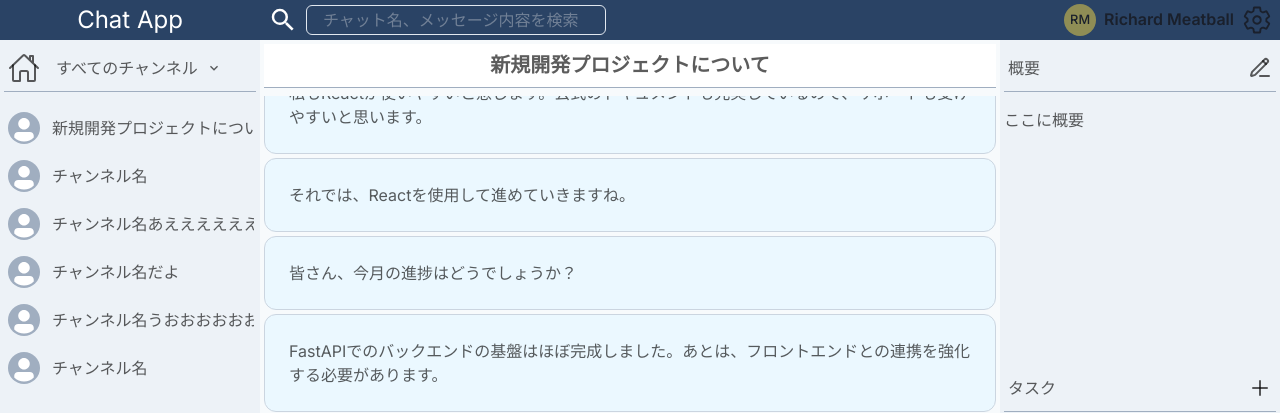
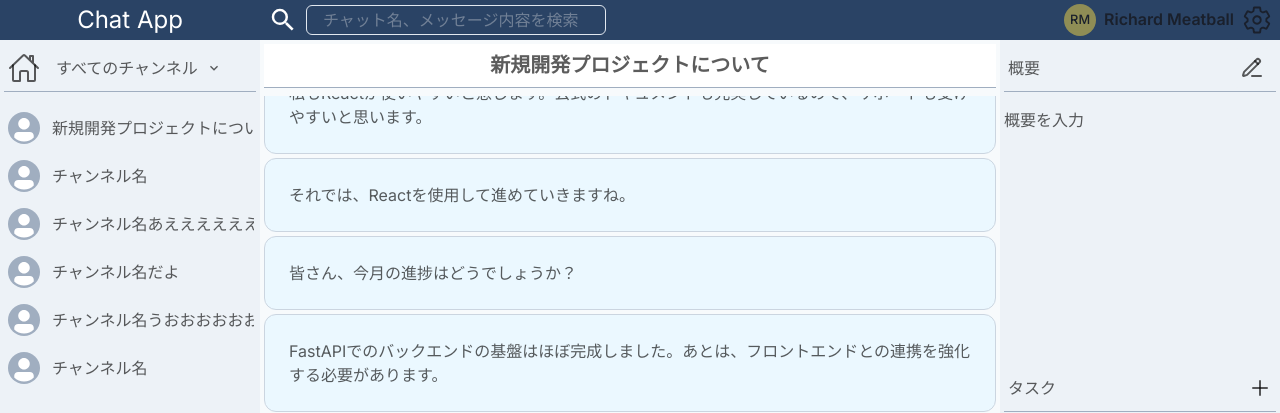
Before and after one commit to RimuMurakami/chatapp-frontend, a Next.js app: page /chat in a window 1280 px wide. Shown: the top 413 px of the page. Built offline with nearby package versions, Linux system fonts and the light colour scheme; data requests are answered from the project's data file.

Commit message:
概要欄途中

```diff
--- a/app/(features)/chat/components/layout/right-sidenav.tsx
+++ b/app/(features)/chat/components/layout/right-sidenav.tsx
@@ -1,17 +1,27 @@
 import { LuPencilLine, LuPlus } from "react-icons/lu";
 
-import { Avatar, Box, HStack, Text, VStack } from "@chakra-ui/react";
+import { useState } from "react";
+import { Avatar, Box, Button, HStack, Text, VStack } from "@chakra-ui/react";
 
 export function RightSideNav() {
+  const [overview, setOverview] = useState("概要を入力");
+  const [toggleOverview, setToggleOverview] = useState(false);
+
   return (
     <Box m={1} maxH={"calc(100dvh - 40px)"}>
       <Box h={"40dvh"}>
         <HStack p={1} h={"12"} justify={"space-between"} borderBottom={"1px solid"} borderColor={"gray.400"}>
           <Text>概要</Text>
-          <LuPencilLine size="24px" />
+          <Button color={"blackalpha.700"} p={0} onClick={() => setToggleOverview(!toggleOverview)}>
+            <LuPencilLine size="24px" />
+          </Button>
         </HStack>
         <Box pt={4} w={"100%"} h={"80%"} bgColor={"gray.100"}>
-          ここに概要
+          {toggleOverview ? (
+            `編集中`
+          ) : (
+            overview
+          )}
         </Box>
       </Box>
       <Box>
--- /dev/null
+++ b/app/(features)/chat/components/overview.tsx
@@ -0,0 +1,3 @@
+export function Overview() {
+  return <></>;
+}
```
